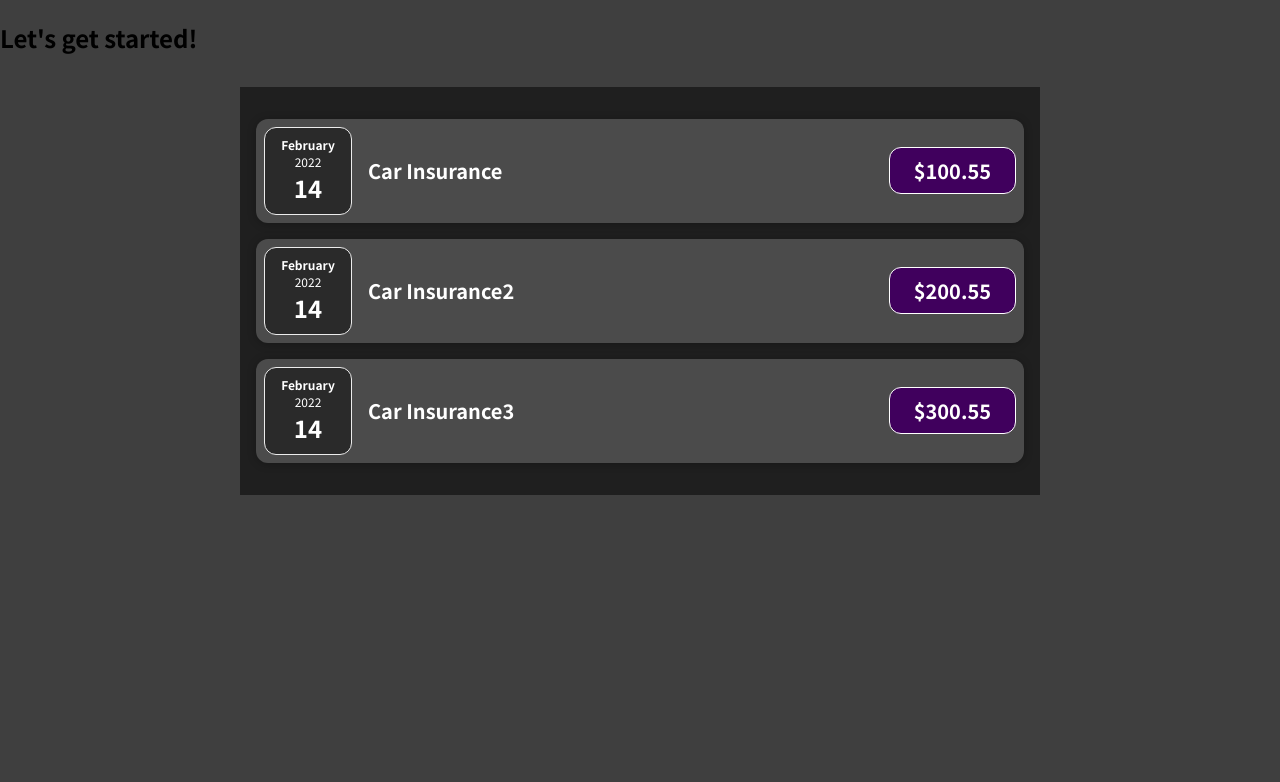
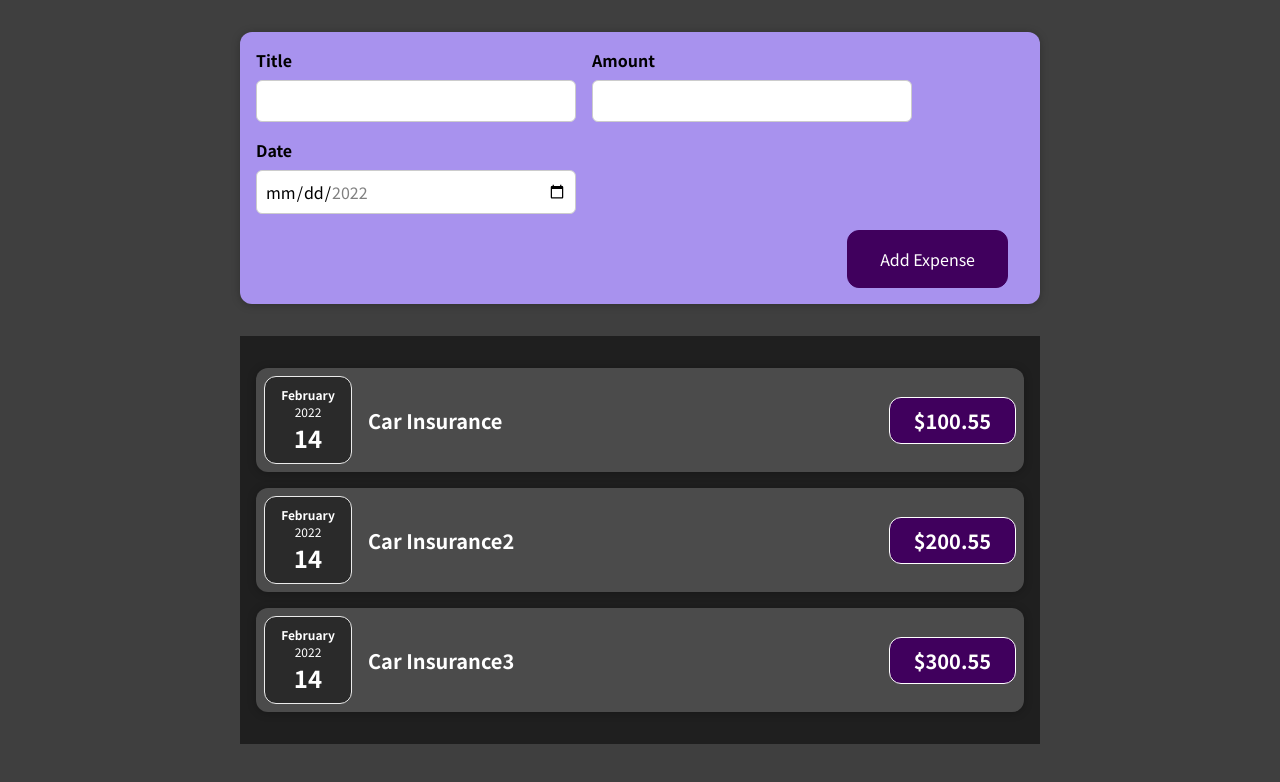
Before and after one commit to AliaksandrBortnik/react-complete, a JavaScript app: page / in a window 1280 px wide. Shown: the top 782 px of the page. Built offline with nearby package versions, Linux system fonts and the light colour scheme.

Commit message:
New expense form component

```diff
--- a/src/App.js
+++ b/src/App.js
@@ -1,4 +1,5 @@
 import Expenses from './components/Expenses/Expenses';
+import NewExpense from './components/NewExpense/NewExpense';
 
 const App = () => {
   const expenses = [
@@ -9,7 +10,7 @@
 
   return (
     <div>
-      <h2>Let's get started!</h2>
+      <NewExpense/>
       <Expenses items={expenses}/>
     </div>
   );
--- /dev/null
+++ b/src/components/NewExpense/ExpenseForm.css
@@ -0,0 +1,26 @@
+.new-expense__controls {
+  display: flex;
+  flex-wrap: wrap;
+  gap: 1rem;
+  margin-bottom: 1rem;
+  text-align: left;
+}
+
+.new-expense__control label {
+  font-weight: bold;
+  margin-bottom: 0.5rem;
+  display: block;
+}
+
+.new-expense__control input {
+  font: inherit;
+  padding: 0.5rem;
+  border-radius: 6px;
+  border: 1px solid #ccc;
+  width: 20rem;
+  max-width: 100%;
+}
+
+.new-expense__actions {
+  text-align: right;
+}
--- /dev/null
+++ b/src/components/NewExpense/ExpenseForm.js
@@ -0,0 +1,31 @@
+import './ExpenseForm.css';
+
+const ExpenseForm = () => {
+  const clickHandler = (e) => {
+    e.preventDefault();
+  };
+
+  return (
+    <form>
+      <div className='new-expense__controls'>
+        <div className='new-expense__control'>
+          <label>Title</label>
+          <input type="text"/>
+        </div>
+        <div className='new-expense__control'>
+          <label>Amount</label>
+          <input type='number' min='0.01' step='0 .01'/>
+        </div>
+        <div className='new-expense__control'>
+          <label>Date</label>
+          <input type='date' min='2022-01-01' max='2022-12-31'/>
+        </div>
+      </div>
+      <div className='new-expense__actions'>
+        <button type='submit' onClick={clickHandler}>Add Expense</button>
+      </div>
+    </form>
+  );
+};
+
+export default ExpenseForm;
--- /dev/null
+++ b/src/components/NewExpense/NewExpense.css
@@ -0,0 +1,38 @@
+.new-expense {
+  background-color: #a892ee;
+  padding: 1rem;
+  margin: 2rem auto;
+  width: 50rem;
+  max-width: 95%;
+  border-radius: 12px;
+  text-align: center;
+  box-shadow: 0 1px 8px rgba(0, 0, 0, 0.25);
+}
+
+.new-expense button {
+  font: inherit;
+  cursor: pointer;
+  padding: 1rem 2rem;
+  border: 1px solid #40005d;
+  background-color: #40005d;
+  color: white;
+  border-radius: 12px;
+  margin-right: 1rem;
+}
+
+.new-expense button:hover,
+.new-expense button:active {
+  background-color: #510674;
+  border-color: #510674;
+}
+
+.new-expense button.alternative {
+  color: #220131;
+  border-color: transparent;
+  background-color: transparent;
+}
+
+.new-expense button.alternative:hover,
+.new-expense button.alternative:active {
+  background-color: #ddb3f8;
+}
--- /dev/null
+++ b/src/components/NewExpense/NewExpense.js
@@ -0,0 +1,12 @@
+import './NewExpense.css';
+import ExpenseForm from './ExpenseForm';
+
+const NewExpense = () => {
+  return (
+    <div className='new-expense'>
+      <ExpenseForm/>
+    </div>
+  );
+};
+
+export default NewExpense;
```
